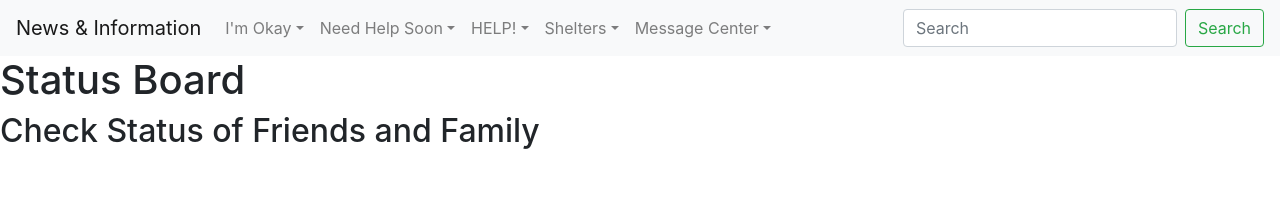
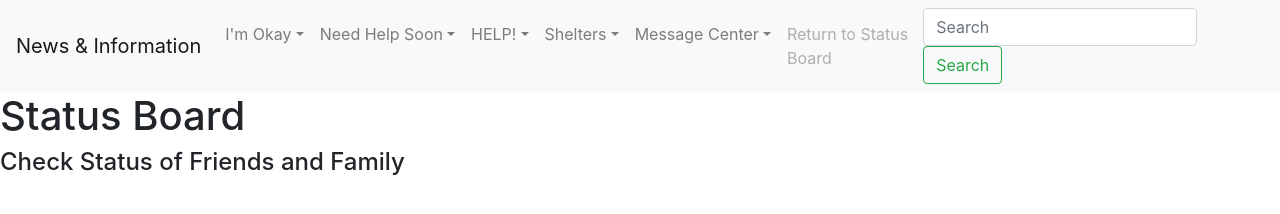
Before and after one commit to K-Rye/disaster-board, a plain HTML site: page index.html in a window 1280 px wide. Drawn offline with nearby package versions, Linux system fonts and the light colour scheme.

Commit message:
Updated dropdown and added Return to Status board option

```diff
--- a/index.html
+++ b/index.html
@@ -60,7 +60,7 @@
           </div>
         </li>
         <li class="nav-item">
-          <a class="nav-link disabled" href="#"></a>
+          <a class="nav-link disabled" href="#">Return to Status Board</a>
         </li>
       </ul>
       <form class="form-inline my-2 my-lg-0">
@@ -70,8 +70,11 @@
     </div>
   </nav>
   <body>
+    <section class="alert-buttons">
+
+    </section>
     <h1>Status Board</h1>
-    <h2>Check Status of Friends and Family</h2>
+    <h4>Check Status of Friends and Family</h4>
 
     <!-- Optional JavaScript -->
     <!-- jQuery first, then Popper.js, then Bootstrap JS -->
```
